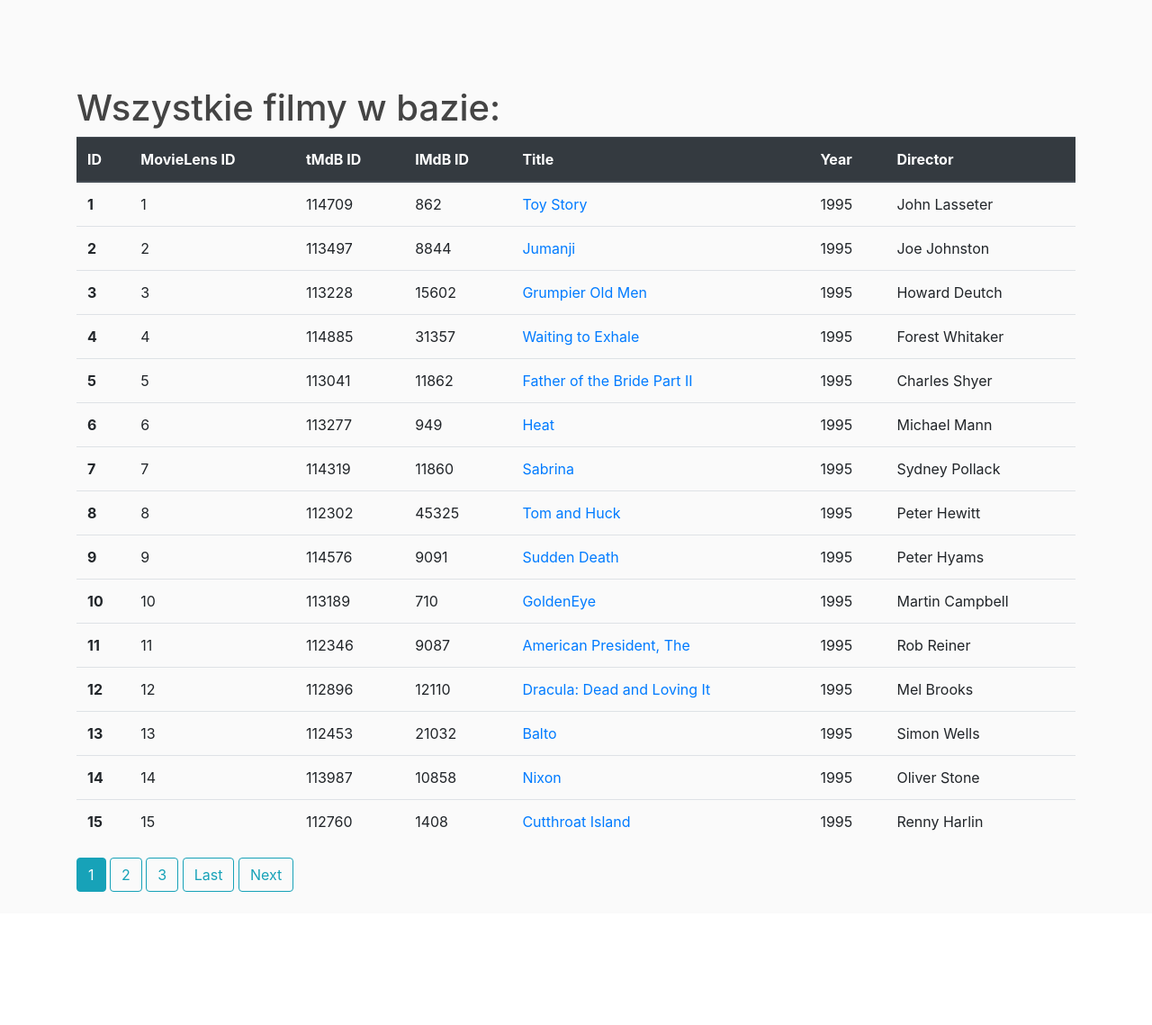
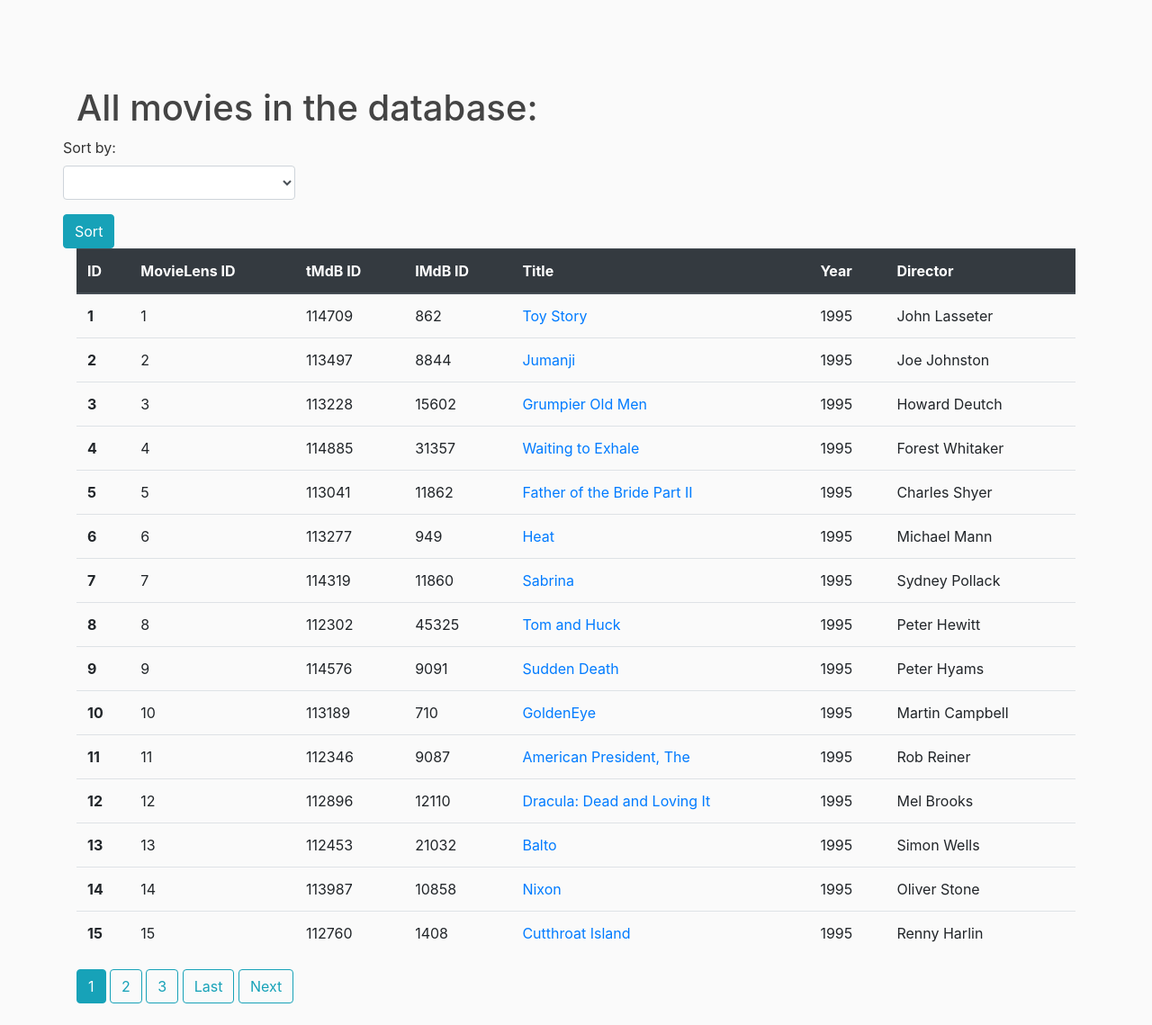
Before and after one commit to MichalG96/MovieRecommender, a Django app: page /all_movies/ in a window 1280 px wide. Shown: the part 56-1195 px from the top of the page at 90% size. Before the commit the page ends 1047 px from the top, so only its background shows below. Run offline with Django 3.2, Linux system fonts and the light colour scheme; data comes from the database, SQL or seed files in the repository; both versions use the stored data as it was after the commit; some libraries are stand-ins or nearby versions.

Commit message:
Added sorting options in ListViews

```diff
--- a/mysite/recommender/forms.py
+++ b/mysite/recommender/forms.py
@@ -20,6 +20,40 @@ class UserRatingForm(forms.ModelForm):
     class Meta:
         model = Rating
         fields = ['value']
-        # widgets = {
-        #     'value': NumberInput(attrs={'min': 1, 'max': 10}),
-        # }
+        labels = {
+            'value': '',
+        }
+
+SORTING_OPTIONS= (
+    ('id', ''),
+    ('-id', 'ID, descending'),
+    ('imdb_id', 'IMDb ID, ascending'),
+    ('-imdb_id', 'IMDb ID, descending'),
+    ('tmdb_id', 'tMDb ID, ascending'),
+    ('-tmdb_id', 'tMDb ID, descending'),
+    ('title', 'Title, ascending'),
+    ('-title', 'Title, descending'),
+    ('year_released', 'Year of release, ascending'),
+    ('-year_released', 'Year of release, descending'))
+
+class MovieSortForm(forms.Form):
+    def __init__(self, *args, **kwargs):
+        super().__init__(*args, **kwargs)
+        self.fields['sort_by'].label = 'Sort by:'
+
+    sort_by = forms.ChoiceField(choices=SORTING_OPTIONS, required=False)
+                                      # widget=forms.Select(attrs={'onclick': "alert('foo !');"}))
+
+class MovieRatingSortForm(forms.Form):
+    def __init__(self, *args, **kwargs):
+        super().__init__(*args, **kwargs)
+        self.fields['sort_by'].label = 'Sort by:'
+
+
+    SORTING_OPTIONS = SORTING_OPTIONS[:2] + SORTING_OPTIONS[6:] + (
+    ('value', 'Rating, ascending'),
+    ('-value', 'Rating, descending'),
+    ('date_rated', 'Date rated, ascending'),
+    ('-date_rated', 'Date rated, descending'))
+
+    sort_by = forms.ChoiceField(choices=SORTING_OPTIONS, required=False)
--- a/mysite/recommender/templates/recommender/movies_list.html
+++ b/mysite/recommender/templates/recommender/movie_list.html
@@ -1,11 +1,20 @@
 {% extends 'recommender/base.html' %}
+{% load crispy_forms_tags %}
 {% block title %}
    Movies list
 {% endblock title %}
 
 {% block content %}
-   <h1>Wszystkie filmy w bazie:</h1>
+<div class="container.fluid">
 
+   <h1>All movies in the database:</h1>
+
+    <div class="row">
+        <form method="get" action="">
+            {{form|crispy}}
+          <button class="btn btn-info" type="submit">Sort</button>
+        </form>
+    </div>
     <table class="table table-hover">
       <thead class="thead-dark">
         <tr>
@@ -50,4 +59,5 @@
             <a class="btn btn-outline-info mb-4" href="?page={{ page_obj.next_page_number }}">Next</a>
         {% endif %}
     {% endif %}
+</div>
 {% endblock content %}
--- a/mysite/recommender/views.py
+++ b/mysite/recommender/views.py
@@ -11,8 +11,8 @@ from django.views import View
 from .models import Movie, Rating, Actor, Genre
 from django.contrib.auth.mixins import LoginRequiredMixin, UserPassesTestMixin
 from django.core.exceptions import ObjectDoesNotExist
-from .forms import UserRatingForm
-
+from .forms import UserRatingForm, MovieSortForm, MovieRatingSortForm
+from django.utils.datastructures import MultiValueDictKeyError
 import requests
 
 base_tmbd_url = 'https://api.themoviedb.org/3/movie/'
@@ -34,20 +34,57 @@ def register(request):
     return render(request, 'recommender/register.html', {'form': form})
 
 # TODO: part of a profile (photo, username) has to be visible by any other LOGGED IN user
-#                 {% if user.is_authenticated %} in template
-@login_required
-def profile(request):
-    return render(request, 'recommender/profile.html')
+# ({% if user.is_authenticated %} in template)
 
 class RatingListView(LoginRequiredMixin, ListView):
-    model = Rating
+    model = Movie
     template_name = 'recommender/profile.html'
     context_object_name = 'ratings'
     paginate_by = 7
 
     # Filter query so that it only returns current user's ratings
     def get_queryset(self):
-        return self.request.user.rating_set.all()
+        ordering = self.get_ordering()
+        print(ordering)
+        if ordering:
+            if 'value' in ordering or 'date_rated' in ordering:
+                return self.request.user.rating_set.all().order_by(ordering)
+            else:
+                if ordering.startswith('-'):
+                    return self.request.user.rating_set.all().order_by(f'-movielens_id__{self.get_ordering()[1:]}')
+                else:
+                    return self.request.user.rating_set.all().order_by(f'movielens_id__{self.get_ordering()}')
+        else:
+            return self.request.user.rating_set.all()
+
+    def get_ordering(self):
+        try:
+            ordering = self.request.GET['sort_by']
+        except MultiValueDictKeyError:
+            ordering = super().get_ordering()
+        return ordering
+
+    def get_context_data(self, *, object_list=None, **kwargs):
+        form = MovieRatingSortForm(self.request.GET)
+        return super().get_context_data(form=form, **kwargs)
+
+class MoviesListView(ListView):
+    model = Movie
+    context_object_name = 'movies'
+    paginate_by = 15
+
+    def get_ordering(self):
+        try:
+            ordering = self.request.GET['sort_by']
+        except MultiValueDictKeyError:
+            ordering = super().get_ordering()
+        print(ordering)
+
+        return ordering
+
+    def get_context_data(self, *, object_list=None, **kwargs):
+        form = MovieSortForm(self.request.GET)
+        return super().get_context_data(form=form, **kwargs)
 
 def new_user(request):
     return render(request, 'recommender/new_user.html')
@@ -61,11 +98,6 @@ def users_list(request):
 def add_user(request):
     return render(request, 'recommender/add_user.html')
 
-class MoviesListView(ListView):
-    model = Movie
-    template_name = 'recommender/movies_list.html'
-    context_object_name = 'movies'
-    paginate_by = 15
 
 class MovieDetailView(DetailView):
     model = Movie
@@ -123,7 +155,6 @@ class MovieDetailDispatcherView(View):
             view = RatingCreateView.as_view()
         return view(request, *args, **kwargs)
 
-
 class RatingCreateView(CreateView):
     model = Movie
     template_name = 'recommender/movie_detail.html'
@@ -132,7 +163,6 @@ class RatingCreateView(CreateView):
     def form_valid(self, form):
         form.instance.who_rated = self.request.user
         self.movie_object = Movie.objects.get(pk=self.kwargs['pk'])
-        print(f'RatingCreateView, self.movie_object = {self.movie_object}')
         form.instance.movielens_id = self.movie_object
         return super().form_valid(form)
 
@@ -172,14 +202,9 @@ class RatingUpdateView(UserPassesTestMixin, UpdateView):
 class RatingDeleteView(UserPassesTestMixin, DeleteView):
     model = Movie
     # template_name = 'recommender/movie_detail.html'
-    success_url = '/'
 
     def get_object(self, *args, **kwargs):
         obj = super().get_object()
-        print(f'obj: {obj}')
-        # This should not throw MultipleObjectsReturned error, because there is UniqueConstraint
-        # asserting that there is only one rating per movie-user pair,
-        # nor should it throw ObjectDoesNotExist because this view is executed only when the Rating object exists
         new_obj = obj.rating_set.get(who_rated=self.request.user.id)
         return new_obj
 
```
Also changed, not shown: mysite/recommender/templates/recommender/profile.html (+8 -0 lines), mysite/db.sqlite3.
